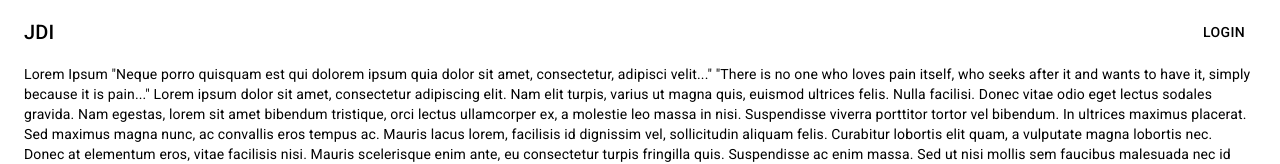
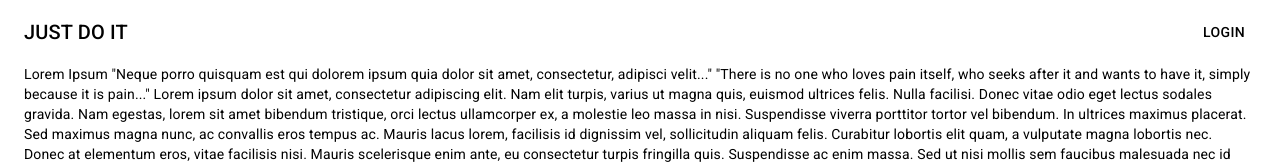
Before and after one commit to Andy134/justdoit, a React (Create React App) app: page / in a window 1280 px wide. Shown: the top 164 px of the page. Built offline with nearby package versions, Linux system fonts and the light colour scheme.

Commit message:
change titlle

```diff
--- a/src/components/Navbar.js
+++ b/src/components/Navbar.js
@@ -1,3 +1,4 @@
+import { Container } from '@material-ui/core';
 import AppBar from '@material-ui/core/AppBar';
 import Button from '@material-ui/core/Button';
 import { createStyles, makeStyles } from '@material-ui/core/styles';
@@ -44,7 +45,7 @@ export default function Navbar(props) {
                 <AppBar color='inherit'>
                     <Toolbar>
                         <Typography variant="h6" className={classes.title}>
-                            JDI
+                            JUST DO IT
                         </Typography>
                         <Button color="inherit">Login</Button>
                     </Toolbar>
```
